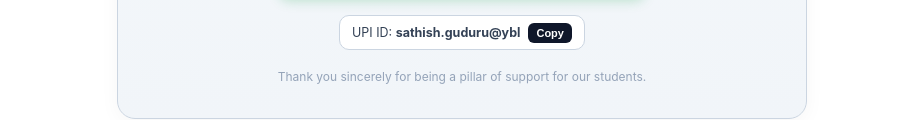
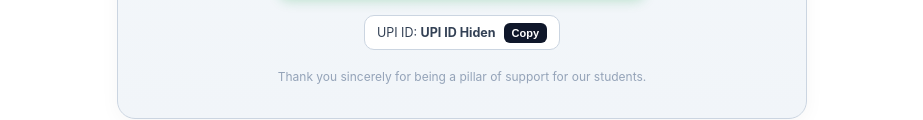
Before and after one commit to NewGeneEducation/ShareMyTrip, a plain HTML site: page index.html in a window 1280 px wide. Shown: the part 1447-1567 px from the top of the page, without its empty margins (178-1101 px from the left). Drawn offline with Linux system fonts and the light colour scheme.

Commit message:
Update index.html

```diff
--- a/index.html
+++ b/index.html
@@ -98,7 +98,7 @@
     </div>
     <!-- Fallback: Copyable UPI ID Strip -->
     <div style="display: inline-flex; align-items: center; justify-content: center; gap: 8px; background: #ffffff; border: 1px solid #cbd5e1; border-radius: 10px; padding: 6px 12px; font-size: 12.5px; color: #334155;">
-      <span>UPI ID: <strong id="upiHandleText">sathish.guduru@ybl</strong></span>
+      <span>UPI ID: <strong id="upiHandleText">UPI ID Hiden</strong></span>
       <button type="button"
               onclick="navigator.clipboard.writeText('sathish.guduru@ybl'); this.innerText = 'Copied!'; setTimeout(() => this.innerText = 'Copy', 2000);"
               style="background: #0f172a; color: #ffffff; border: none; border-radius: 6px; padding: 4px 8px; font-size: 11px; font-weight: 700; cursor: pointer;">
```
